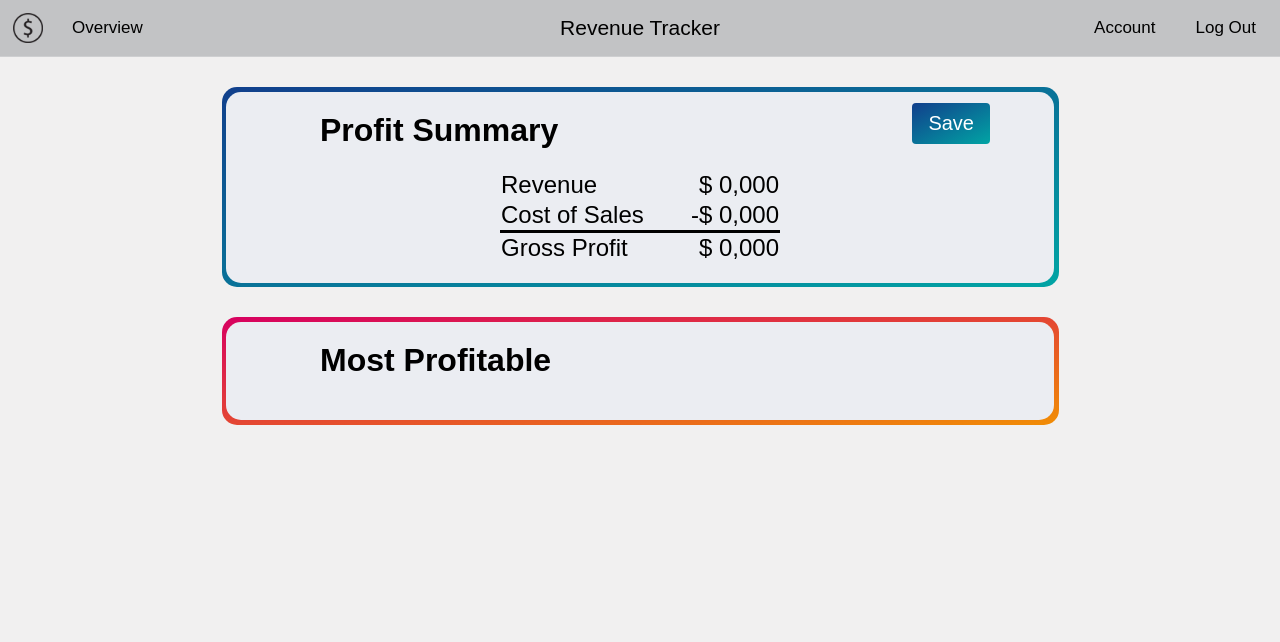
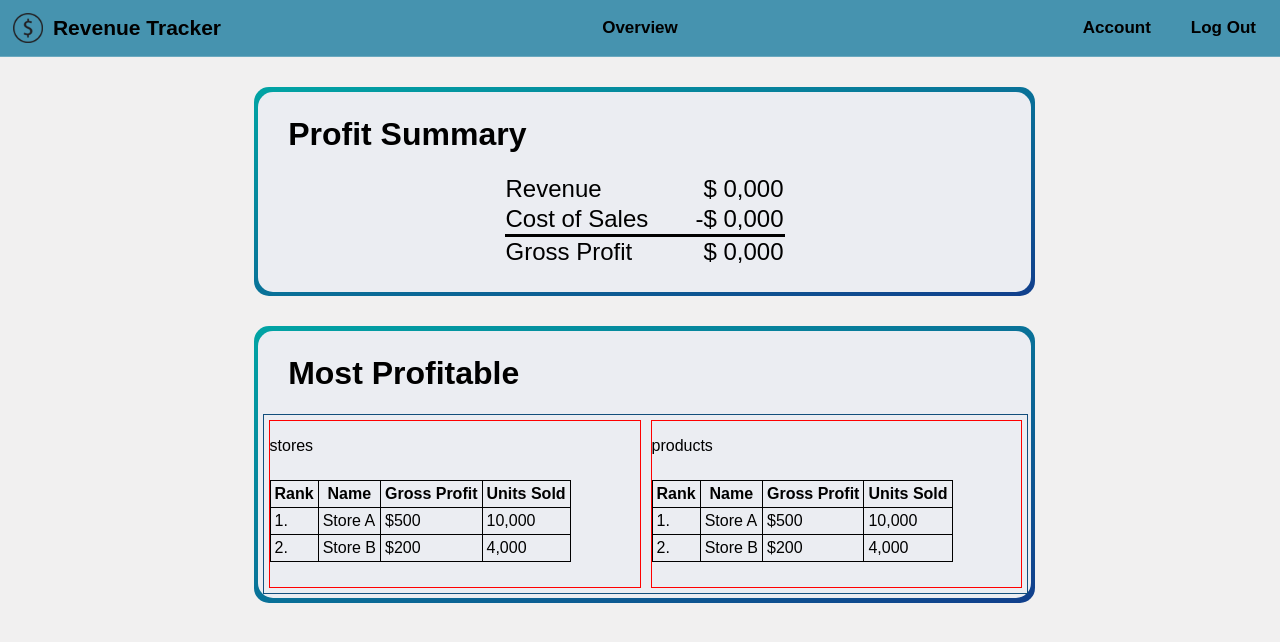
Before and after one commit to jatwitmyer/revenue-tracker, a React app in the folder client/: page / in a window 1280 px wide. Built offline with nearby package versions, Linux system fonts and the light colour scheme.

Commit message:
adjusts css flex, colors, and nav bar order

```diff
--- /dev/null
+++ b/client/src/components/MPTable.js
@@ -0,0 +1,34 @@
+import React from "react";
+
+function PSSpreadsheet() {
+  // profit summary spreadsheet
+  // https://www.youtube.com/watch?v=8SL_hM1a0yo&ab_channel=dcode
+
+  return (
+  <table className="mp-table searchable sortable">
+    <thead>
+    <tr>
+      <th>Rank</th>
+      <th>Name</th>
+      <th>Gross Profit</th>
+      <th>Units Sold</th>
+    </tr>
+    </thead>
+    <tbody>
+    <tr>
+      <td>1.</td>
+      <td className="more-details">Store A</td>
+      <td>$500</td>
+      <td>10,000</td>
+    </tr>
+    <tr>
+      <td>2.</td>
+      <td className="more-details">Store B</td>
+      <td>$200</td>
+      <td>4,000</td>
+    </tr>
+    </tbody>
+  </table>
+  )}
+
+export default PSSpreadsheet
--- a/client/src/components/NavBar.js
+++ b/client/src/components/NavBar.js
@@ -4,12 +4,12 @@ import { NavLink } from 'react-router-dom';
 function NavBar() {
 
     return (
-        <div className = "topnav">
+        <div className = "topnav blue-midpoint">
             <div className="logo-div">
                 <img src="SeekPng.com_dollar-sign-png_4035489.png" alt="Logo" title="Logo"/>
             </div>
-            <NavLink className="left-nav" to="/overview">Overview</NavLink>
-            <p>Revenue Tracker</p>
+            <p className="left-nav">Revenue Tracker</p>
+            <NavLink className="middle-nav" to="/overview">Overview</NavLink>
             <a className="right-nav" href="/">Log Out</a>
             <NavLink className="right-nav" to="/account">Account</NavLink>
         </div>
--- a/client/src/components/Overview.js
+++ b/client/src/components/Overview.js
@@ -1,6 +1,7 @@
 import React from "react";
 import { NavLink } from 'react-router-dom';
-import PSSpreadsheet from './PSSpreadsheet';
+import PSTable from './PSTable';
+import MPTable from './MPTable';
 
 function Overview() {
 
@@ -16,24 +17,30 @@ function Overview() {
           {/* profit summary */}
           <div className="border-gradient blue">
           <div className="profit-summary-container">
-            <button className="save-summary-button">Save</button>
+            {/* <button className="save-summary-button blue">Save</button> */}
             <h1 className="summary-header">Profit Summary</h1>
-            <div className="profit-summary-spreadsheet-container">
-              <PSSpreadsheet/>
+            <div className="profit-summary-table-container">
+              <PSTable/>
             </div>
           </div>
           </div>
 
           {/* profitability charts */}
-          <div className="border-gradient red">
+          <div className="border-gradient blue">
           <div className="profitability-charts-container">
             <h1 className="summary-header">Most Profitable</h1>
             <div className="most-profitable-columns-container">
-              <div className="stores-column">
-                <div className="stores-spreadsheet-container"> <></> </div>
+              <div className="stores-column mp-table-container">
+                <div className="stores-table-container">
+                  <p>stores</p>
+                  <MPTable/>
+                </div>
               </div>
-              <div className="products-column">
-                <div className="products-spreadsheet-container"></div>
+              <div className="products-column mp-table-container">
+                <div className="products-table-container">
+                  <p>products</p>
+                  <MPTable/>
+                </div>
               </div>
             </div>
           </div>
--- a/client/src/new.css
+++ b/client/src/new.css
@@ -3,124 +3,17 @@ body {
   background-color: rgb(241, 240, 240);
   margin: 0;
   color: black;
+  overflow: auto;
 }
 
-/* -------------------------------------------------------------- */
-/* Nav Bar */
+/* colors */
 
-.topnav {
-  background-color: rgb(194, 195, 197);
-  overflow: hidden;
-  margin: 0;
-  padding: 4px;
-  position: relative;
-  border-bottom: 1px rgba(255, 255, 255, 0.2) solid;
+.blue {
+  background: linear-gradient(to bottom right,#01A4A4, #113F8C);
 }
 
-/* logo in top left nav bar */
-.logo-div {
-  width: 30px;
-  float: left;
-  display: inline;
-  margin: 9px;
-  /* margin-right: 0; */
-  /* filter: invert(100%); */
-  position: relative;
-}
-
-.logo-div img {
-  width: 100%;
-  display: block;
-}
-
-.logo-div:hover img {
-  filter: invert(20%);
-  cursor: pointer;
-}
-
-/* website title */
-.topnav p {
-  /* color: #f2f2f2; */
-  color: black;
-  text-align: center;
-  font-size: 21px;
-  text-decoration: none;
-  width: 160px;
-  display: inline;
-  position: absolute;
-  margin: 0;
-  left: 50%;
-  top: 50%;
-  transform: translate(-50%,-50%);
-}
-
-/* navlinks and <a> tags */
-.left-nav {
-  float: left;
-}
-
-.right-nav {
-  float: right;
-}
-
-.topnav a {
-  /* color: #f2f2f2; */
-  color: black;
-  padding: 14px 20px;
-  text-decoration: none;
-  font-size: 17px;
-  display: inline;
-}
-
-.topnav a:hover {
-  /* color: rgb(88, 88, 88); */
-  background-color: rgba(219, 219, 227, 0.468);
-  border-radius: 15px;
-}
-
-.topnav a.active {
-  color: rgb(197, 197, 197);
-}
-
-/* -------------------------------------------------------------- */
-/* Overview Tab */
-
-/* Columns Setup */
-.overview-columns-container{
-  position: fixed;
-  display: flex;
-  width: 100%;
-  height: 100vh;
-}
-
-.column-wing {
-  flex: 15%;
-}
-
-.column-center {
-  flex: 70%;
-}
-
-/* filters */
-
-/* summary */
-.save-summary-button{
-  position: absolute;
-  right: 5vw;
-  top: 6%;
-  background: linear-gradient(to bottom right, #113F8C, #01A4A4);
-  color: rgb(255, 255, 255);
-  border: none;
-  border-radius: 4px;
-  padding: 9px 16px;
-  text-align: center;
-  text-decoration: none;
-  font-size: 20px;
-  cursor: pointer;
-}
-
-.blue {
-  background: linear-gradient(to bottom right, #113F8C, #01A4A4);
+.blue-midpoint {
+  background: #097298bb;
 }
 
 .green {
@@ -136,27 +29,147 @@ body {
   padding: 4.5px;
   margin-top: 30px;
   border-radius: 15px;
-  width: fit-content;
+  width: 100%;
   margin-bottom: 30px;
+}
+
+/* -------------------------------------------------------------- */
+/* Nav Bar */
+.topnav {
+  min-width: 600px;
+  overflow: hidden;
+  margin: 0;
+  padding: 4px;
+  position: relative;
+  border-bottom: 1px rgba(255, 255, 255, 0.2) solid;
+}
+
+/* logo in top left nav bar */
+.logo-div {
+  width: 30px;
+  float: left;
+  display: inline;
+  margin: 9px;
+  position: relative;
+}
+
+.logo-div img {
+  width: 100%;
+  display: block;
+}
+
+/* .logo-div:hover img {
+  filter: invert(20%);
+  cursor: pointer;
+} */
+
+/* website title */
+.topnav p {
+  color: black;
+  text-align: center;
+  font-size: 21px;
+  font-weight: bold;
+  text-decoration: none;
+  width: 170px;
+  display: inline;
+  margin: 0;
+  padding: 12px;
+  padding-left: 0;
+}
+
+/* navlinks and <a> tags */
+.left-nav {
+  float: left;
+}
+
+.middle-nav {
+  position: absolute;
+  margin: 0;
+  left: 50%;
+  top: 50%;
+  transform: translate(-50%,-50%);
+}
+
+.right-nav {
+  float: right;
+}
+
+.topnav a {
+  /* color: #f2f2f2; */
+  color: black;
+  padding: 14px 20px;
+  text-decoration: none;
+  font-size: 17px;
+  display: inline;
+  font-weight: bold;
+}
+
+.topnav a:hover, .topnav a.active {
+  background-color: rgba(219, 219, 227, 0.468);
+  border-radius: 15px;
+}
+
+/* -------------------------------------------------------------- */
+/* Overview Tab */
+
+/* Columns Setup */
+.overview-columns-container{
+  position: fixed;
+  display: flex;
+  width: 100%;
+  height: 100vh;
+  flex-direction: row;
+  justify-content: space-between;
+  align-items: flex-start;
+}
+
+.column-wing {
+  flex-grow: 2;
+}
+
+.column-center {
+  flex-grow: 1;
+}
+
+/* filters */
+
+/* summary */
+.save-summary-button{
+  position: absolute;
+  right: 5vw;
+  top: 6%;
+  color: rgb(255, 255, 255);
+  border: none;
+  border-radius: 4px;
+  padding: 9px 16px;
+  text-align: center;
+  text-decoration: none;
+  font-size: 20px;
+  cursor: pointer;
 }
 
 .profit-summary-container, .profitability-charts-container{
   position: relative;
   background-color: rgb(235, 237, 242);
-  width: 60vw;
-  padding: 20px 30px;
-  margin: auto;
+  padding: 4.5px;
+  width: auto;
+  /* margin: auto; */
   min-width: 600px;
   border-radius: 15px;
 }
 
 .profit-summary-container h1, .profitability-charts-container h1{
   margin-top: 0;
-  margin-left: 5vw;
+  margin-left: 2vw;
+  padding-top: 20px;
 }
 
 .profit-summary-container table{
   margin: auto;
+}
+
+.profit-summary-table-container {
+  padding-bottom: 20px;
 }
 
 table{
@@ -177,6 +190,27 @@ tr.total{
   border-top: 3px solid;
 }
 
+/* most profitable section (2 columns of tables) */
+.most-profitable-columns-container{
+  border: solid rgb(18, 78, 124) 1px;
+  /* position: fixed; */
+  display: flex;
+  width: 100%;
+  /* height: 100vh; */
+  flex-direction: row;
+  justify-content: space-between;
+  align-items: flex-start;
+}
 
+.mp-table-container {
+  border: solid red 1px;
+  flex-grow: 1;
+  margin: 5px;
+}
+
+.mp-table table, .mp-table th, .mp-table td {
+  border: solid 1px;
+  padding: 4px;
+}
 
 /* saved-summaries */
```
Also changed, not shown: client/src/components/PSTable.js (renamed from client/src/components/PSSpreadsheet.js).
